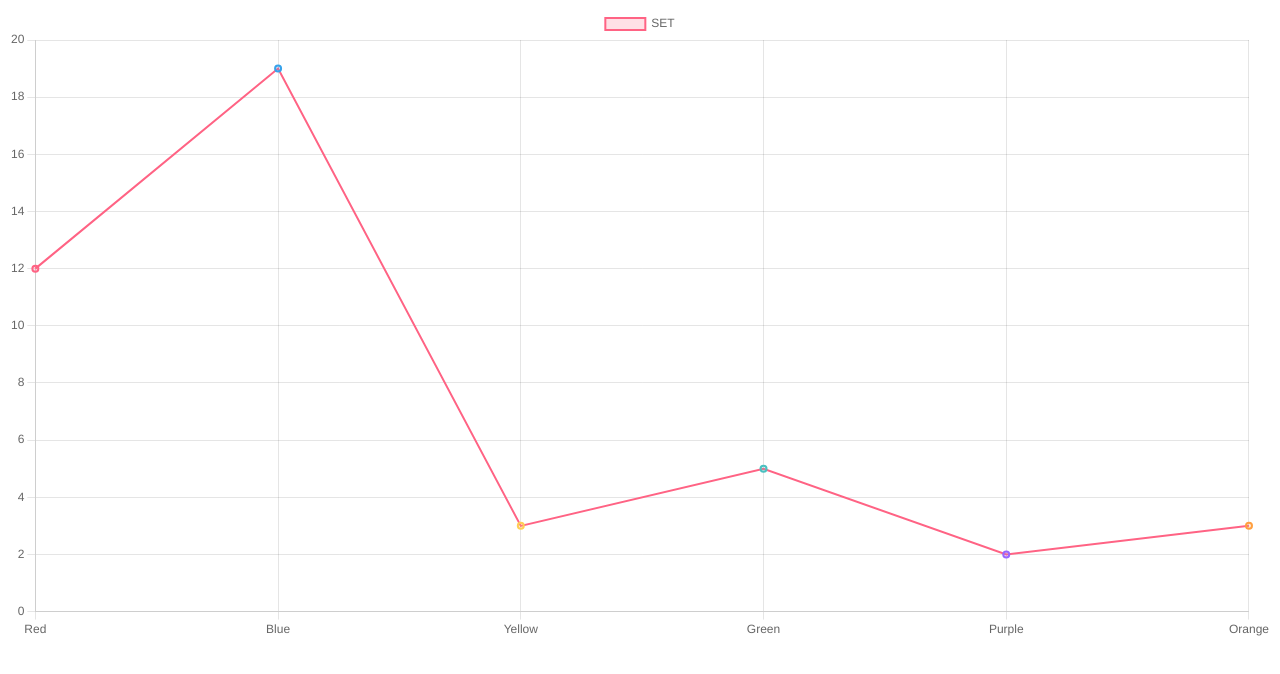
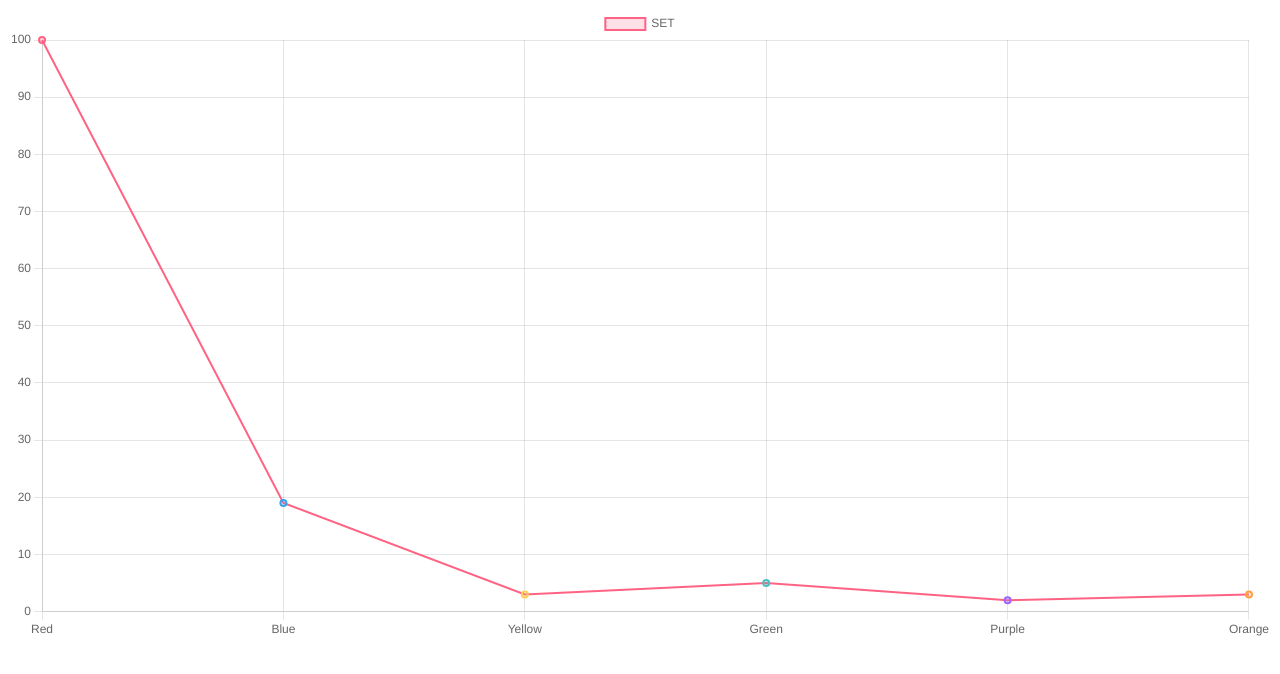
Before and after one commit to NeuNG01/HTML_Begin, a plain HTML site: page index.html in a window 1280 px wide. Drawn offline with nearby package versions, Linux system fonts and the light colour scheme.

Commit message:
Update index.html

```diff
--- a/index.html
+++ b/index.html
@@ -20,7 +20,7 @@ const myChart = new Chart(ctx, {
         labels: ['Red', 'Blue', 'Yellow', 'Green', 'Purple', 'Orange'],
         datasets: [{
             label: 'SET',
-            data: [12, 19, 3, 5, 2, 3],
+            data: [100, 19, 3, 5, 2, 3],
             backgroundColor: [
                 'rgba(255, 99, 132, 0.2)',
                 'rgba(54, 162, 235, 0.2)',
```
